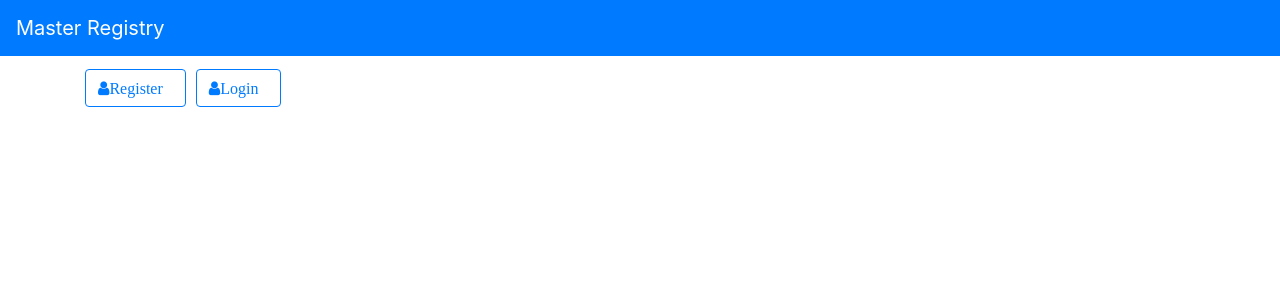
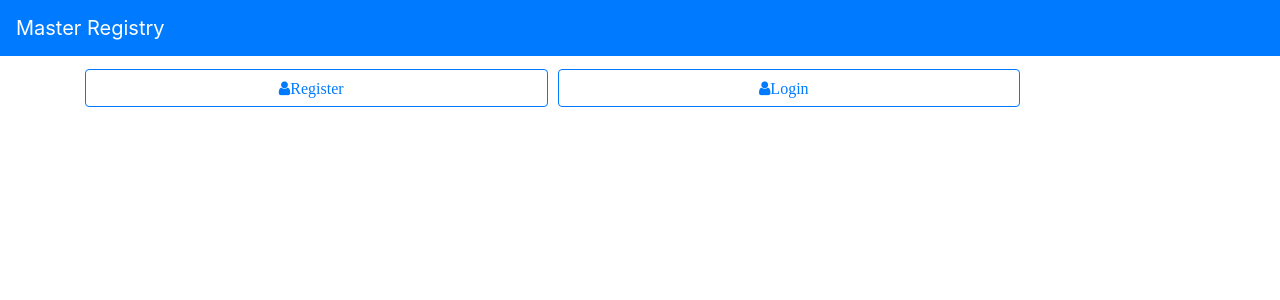
Before and after one commit to Japhlet/Human-Resources-Registry, an Angular app in the folder master-registry-ui/: page /usersregistration in a window 1280 px wide. Shown: the top 300 px of the page. Built offline with nearby package versions, Linux system fonts and the light colour scheme.

Commit message:
"UI enhancements"

```diff
--- a/master-registry-ui/src/app/employee/employee/employee.component.html
+++ b/master-registry-ui/src/app/employee/employee/employee.component.html
@@ -1,6 +1,6 @@
 <div class="container">
   <div class="border">
-    <button class="btn btn-md btn-outline-primary"><i class="fa fa-user" [routerLink]="['/home']">Back</i></button>
+    <button class="btn btn-md btn-outline-primary"><i class="fa fa-home fa-fw" [routerLink]="['/home']"></i></button>
     <button class="btn btn-md btn-outline-primary"><i class="fa fa-user"
         (click)="openAddEmployeeModal(addEmployeeModal)">Add Employee</i></button>
   </div>
--- a/master-registry-ui/src/app/home/home/home.component.ts
+++ b/master-registry-ui/src/app/home/home/home.component.ts
@@ -40,6 +40,8 @@ export class HomeComponent implements OnInit {
           this.lastName.push(data.lastName);
           this.salary.push(data.salary);
           this.age.push(data.age);
+
+          if (this.totalLeaveDays != null || this.leaveDaysLeft != null || this.lastName != null) {
 
             this.leaveDaysChart = new Chart('leaveDays', {
               type: 'line',
@@ -90,6 +92,9 @@ export class HomeComponent implements OnInit {
               }
             })
           }
+        }
+
+        if(this.salary != null || this.lastName != null) {
 
           this.salaryChart = new Chart('salary', {
             type: 'bar',
@@ -133,6 +138,10 @@ export class HomeComponent implements OnInit {
             }
           })
 
+        }
+
+        if(this.age != null || this.lastName != null) {
+
           this.ageChart = new Chart('age', {
             type: 'line',
             data: {
@@ -175,6 +184,7 @@ export class HomeComponent implements OnInit {
               }
             }
           })
+        }
 
         });
   }
--- a/master-registry-ui/src/app/userregistration/appuserslist/appuserslist.component.html
+++ b/master-registry-ui/src/app/userregistration/appuserslist/appuserslist.component.html
@@ -1,7 +1,7 @@
 <div class="container">
     <div class="border">
-      <button class="btn btn-md btn-outline-primary"><i class="fa fa-user" [routerLink]="['/home']">Back</i></button>
-        <button class="btn btn-md btn-outline-primary"><i class="fa fa-user" (click)="openRegisterAppUserModal(registerAppUserModal)">Add App User</i></button>
+      <button class="btn btn-md btn-outline-primary"><i class="fa fa-home fa-fw" [routerLink]="['/home']"></i></button>
+        <button class="btn btn-md btn-outline-primary"><i class="fa fa-user-circle" (click)="openRegisterAppUserModal(registerAppUserModal)">Add App User</i></button>
     </div>
     <table class="table table-bordered table-striped" style="width:100%">
         <thead>
--- a/master-registry-ui/src/app/userregistration/userregistration/userregistration.component.html
+++ b/master-registry-ui/src/app/userregistration/userregistration/userregistration.component.html
@@ -1,8 +1,8 @@
 <div class="container">
   <div class="row" style="align-content: center;">
       <div class="col-sm">
-        <button class="btn btn-md btn-outline-primary"><i class="fa fa-user" (click)="openRegisterAppUserModal(registerAppUserModal)">Register</i></button>
-        <button class="btn btn-md btn-outline-primary"><i class="fa fa-user" (click)="openLoginAppUserModal(loginAppUserModal)">Login</i></button>
+        <button class="btn btn-md btn-outline-primary col-sm-5"><i class="fa fa-user" (click)="openRegisterAppUserModal(registerAppUserModal)">Register</i></button>
+        <button class="btn btn-md btn-outline-primary col-sm-5"><i class="fa fa-user" (click)="openLoginAppUserModal(loginAppUserModal)">Login</i></button>
       </div>
   </div>
 </div>
```
Lines whose indentation alone changed are shown as unchanged.
